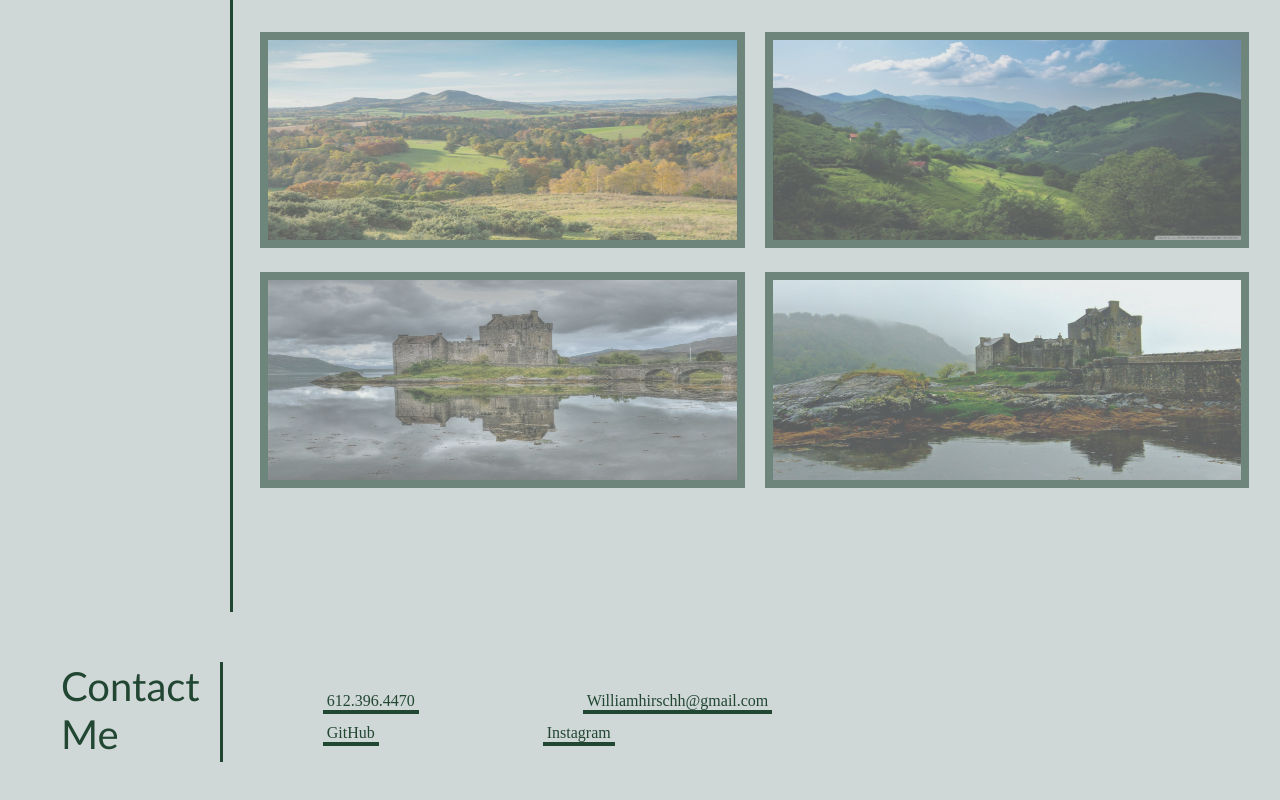
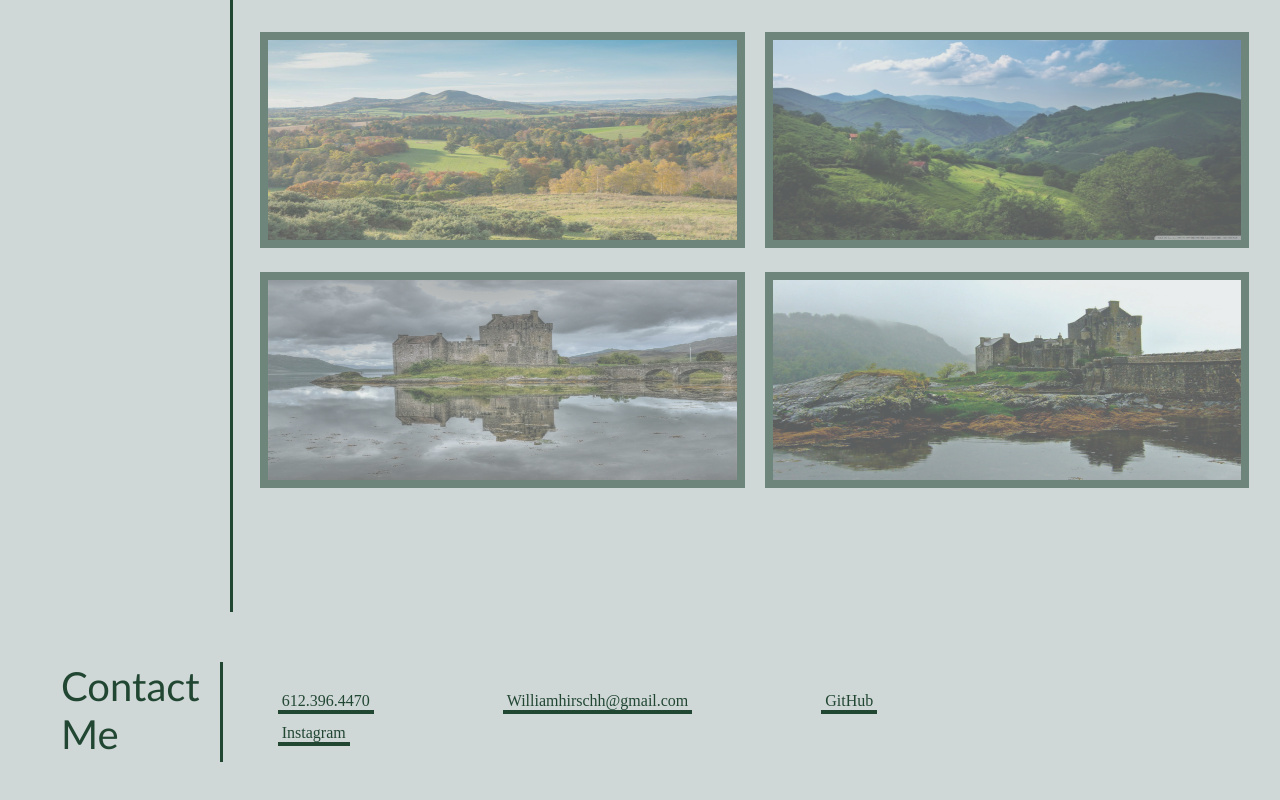
Before and after one commit to WilliamHirschh/My-Portfolio-Project, a plain HTML site: page index.html in a window 1280 px wide. Shown: the part 932-1732 px from the top of the page. Drawn offline with Linux system fonts and the light colour scheme.

Commit message:
finished readme

```diff
--- a/index.css
+++ b/index.css
@@ -229,22 +229,24 @@ ul {
 }
 
 .footercontainer {
-  width: 100%;
+  display: inline-block;
+
   display: flex;
-  justify-content: space-between;
   margin-top: 50px;
   margin-left: -36px;
   margin-bottom: 40px;
 }
 
 .footerlinks {
+  display: flex;
   position: relative;
   display: inline-block;
   margin-top: 10px;
-  margin-left: 20px;
-  margin-right: 100px;
+  margin-left: 5px;
+  margin-right: 80px;
   color: rgb(33, 71, 51);
   font-weight: lighter;
+  padding-left: -20px;
 
 }
 
@@ -352,6 +354,7 @@ ul {
     flex-direction: column;
    margin-top: 10px;
    align-items: center;
+   margin-left: 65px;
   }
 
 nav {
@@ -464,6 +467,7 @@ nav {
     flex-direction: column;
    margin-top: 10px;
    align-items: center;
+   margin-left: 65px;
   }
 
 nav {
```
Also changed, not shown: 3 other files.
